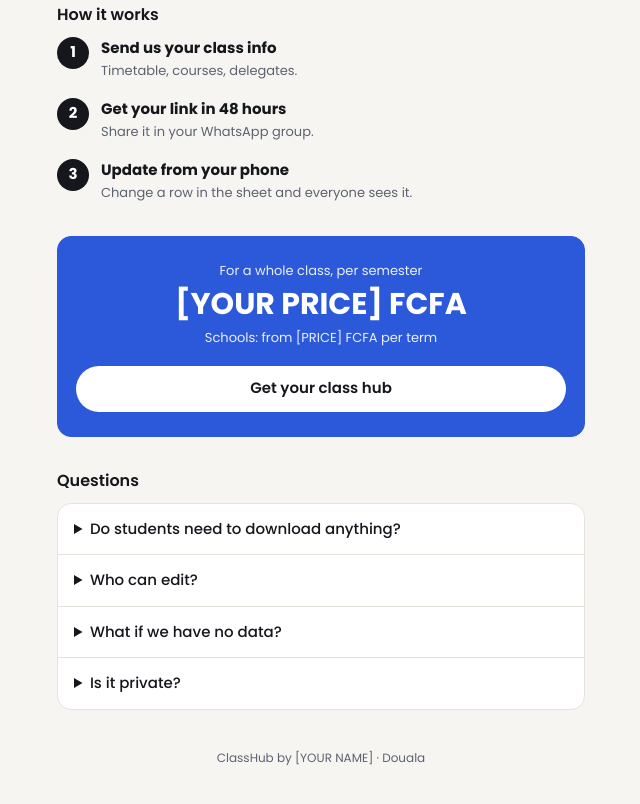
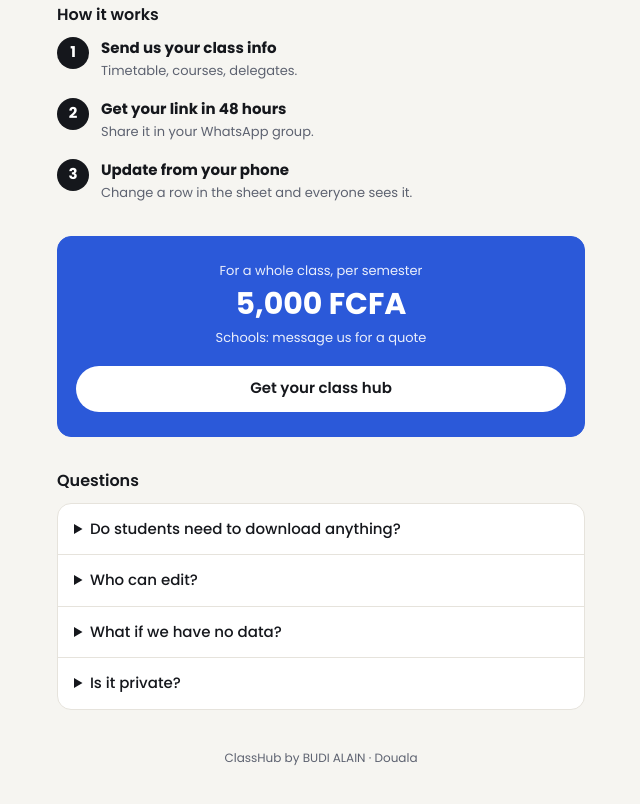
Before and after one commit to alainnjonyu626-cmd/classhub, a website built with Vite: page index.html in a window 1280 px wide. Shown: the part 1464-2268 px from the top of the page, without its empty margins (319-959 px from the left). Built offline with nearby package versions, Linux system fonts and the light colour scheme.

Commit message:
Fill in owner name, WhatsApp number and class price
Co-Authored-By: Claude Sonnet 5.5 <noreply@anthropic.com>

```diff
--- a/docs/delegate-guide.md
+++ b/docs/delegate-guide.md
@@ -46,7 +46,7 @@ Usually within a few minutes. A student can open **More** and tap **Refresh data
 
 - Open **More** in the hub. The note at the bottom says if any rows were skipped. A skipped row is usually a missing title, a date in the wrong format, or a time that is not `HH:MM`.
 - Fix that row in the sheet and refresh.
-- Still stuck? Message **[YOUR NAME]** on WhatsApp: **[YOUR NUMBER]**.
+- Still stuck? Message **BUDI ALAIN** on WhatsApp: **650 981 929**.
 
 ## Please do not
 
--- a/index.html
+++ b/index.html
@@ -80,8 +80,8 @@
       <section class="mt-8" id="get">
         <div class="card card-accent flex flex-col gap-1.5 px-[18px] py-6 text-center">
           <p class="text-[13px] opacity-90">For a whole class, per semester</p>
-          <p class="text-3xl font-bold">[YOUR PRICE] FCFA</p>
-          <p class="text-[13px] opacity-90">Schools: from [PRICE] FCFA per term</p>
+          <p class="text-3xl font-bold">5,000 FCFA</p>
+          <p class="text-[13px] opacity-90">Schools: message us for a quote</p>
           <a class="btn mt-3 !bg-white !text-ink" data-wa="Hello, I'd like to get a ClassHub for my class" href="#get">Get your class hub</a>
         </div>
       </section>
@@ -97,7 +97,7 @@
         </div>
       </section>
 
-      <p class="mt-10 text-center text-xs text-muted">ClassHub by <span data-owner-name>[YOUR NAME]</span> · <span data-owner-city>Douala</span></p>
+      <p class="mt-10 text-center text-xs text-muted">ClassHub by <span data-owner-name>BUDI ALAIN</span> · <span data-owner-city>Douala</span></p>
     </main>
     <script type="module" src="/src/pages/landing.ts"></script>
   </body>
--- a/src/config/hubs.ts
+++ b/src/config/hubs.ts
@@ -4,8 +4,8 @@
 import type { HubConfig, OwnerConfig, SchoolConfig } from "../types/hub";
 
 export const OWNER: OwnerConfig = {
-  name: "[YOUR NAME]",
-  whatsapp: "2376XXXXXXXX", // digits only, no "+" or spaces
+  name: "BUDI ALAIN",
+  whatsapp: "237650981929", // digits only, no "+" or spaces
   city: "Douala",
 };
 
```
